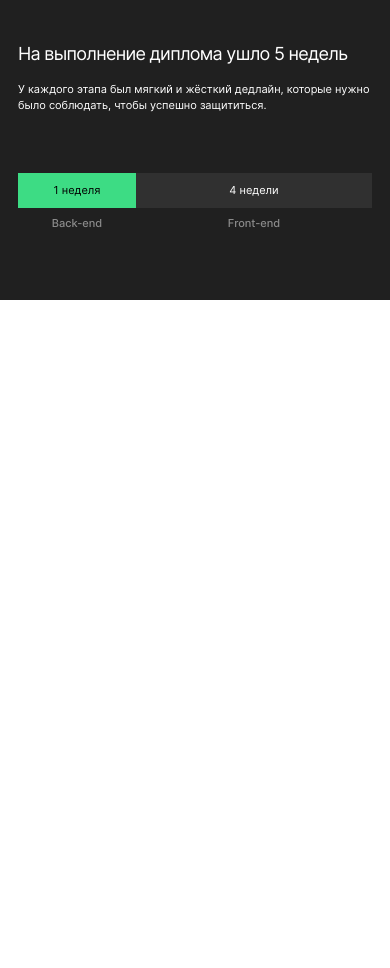
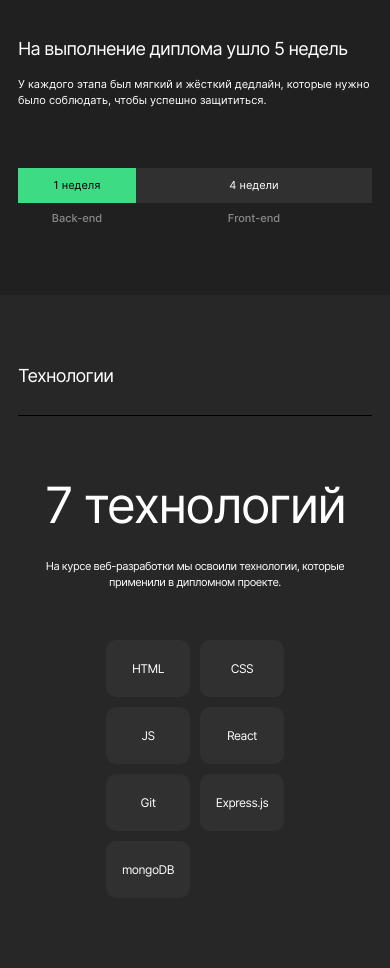
Before and after one commit to vasiatca/movies-explorer-frontend, a React app: page / in a window 390 px wide. Shown: the part 959-1927 px from the top of the page. Before the commit the page ends 1259 px from the top, so only its background shows below. Built offline with nearby package versions, Linux system fonts and the light colour scheme.

Commit message:
landing (create Techs)

```diff
--- a/src/components/AboutProject/AboutProject.css
+++ b/src/components/AboutProject/AboutProject.css
@@ -144,6 +144,7 @@
 
   .about-project__title {
     font-size: 18px;
+    line-height: 22px;
     padding-bottom: 28px;
   }
 
--- a/src/components/Main/Main.js
+++ b/src/components/Main/Main.js
@@ -4,7 +4,7 @@ import Header from "../Header/Header";
 import Promo from "../Promo/Promo";
 // import NavTab from "../NavTab/NavTab";
 import AboutProject from "../AboutProject/AboutProject";
-// import Techs from "../Techs/Techs";
+import Techs from "../Techs/Techs";
 // import AboutMe from "../AboutMe/AboutMe";
 // import Portfolio from "../Portfolio/Portfolio";
 
@@ -15,7 +15,7 @@ function Main() {
       <Promo />
       {/* <NavTab /> */}
       <AboutProject />
-      {/* <Techs /> */}
+      <Techs />
       {/* <AboutMe /> */}
       {/* <Portfolio /> */}
     </>
--- a/src/components/Techs/Techs.css
+++ b/src/components/Techs/Techs.css
@@ -0,0 +1,142 @@
+.techs {
+  width: 100%;
+  background: #272727;
+  padding-top: 100px;
+  padding-right: 70px;
+  padding-bottom: 100px;
+  padding-left: 70px;
+}
+
+.techs__title {
+  font-style: normal;
+  font-weight: 400;
+  font-size: 22px;
+  line-height: 27px;
+  letter-spacing: -0.04em;
+  color: #FFFFFF;
+  border-bottom: 1px solid #DADADA;
+  margin: 0;
+  padding-bottom: 23px;
+}
+
+/* .techs__container {
+
+} */
+
+.techs__subtitle {
+  font-style: normal;
+  font-weight: 400;
+  font-size: 50px;
+  line-height: 58px;
+  text-align: center;
+  letter-spacing: -0.04em;
+  color: #FFFFFF;
+  margin-top: 90px;
+  margin-right: auto;
+  margin-bottom: 0;
+  margin-left: auto;
+}
+
+.techs__info {
+  font-style: normal;
+  font-weight: 400;
+  font-size: 14px;
+  line-height: 20px;
+  text-align: center;
+  letter-spacing: -0.04em;
+  color: #FFFFFF;
+  margin-top: 26px;
+  margin-right: auto;
+  margin-bottom: 100px;
+  margin-left: auto;
+  max-width: 460px;
+}
+
+.techs__list {
+  display: grid;
+  grid-template-columns: repeat(auto-fit, 90px);
+  gap: 10px;
+  list-style: none;
+  align-items: center;
+  justify-content:center;
+  padding: 0;
+  margin: 0;
+}
+
+.techs__list-item {
+  font-weight: 400;
+  font-size: 14px;
+  letter-spacing: -0.04em;
+  color: #FFFFFF;
+  text-align: center;
+  border-radius: 10px;
+  width: 90px;
+  height: 60px;
+  background: #303030;;
+  display: flex;
+  align-items: center;
+  justify-content: center;
+}
+
+@media (max-width: 768px) {
+  .techs {
+    padding-top: 90px;
+    padding-right: 50px;
+    padding-bottom: 90px;
+    padding-left: 50px;
+  }
+
+  .techs__subtitle {
+    margin-top: 80px;
+  }
+
+  .techs__info {
+    font-size: 12px;
+    line-height: 18px;
+    margin-top: 22px;
+    margin-bottom: 83px;
+  }
+
+  .techs__list {
+    width: 100%;
+    grid-template-columns: repeat(auto-fit, minmax(84px, 1fr));
+  }
+
+  .techs__list-item {
+    font-size: 12px;
+    line-height: 15px;
+    width: 84px;
+    height: 57px;
+  }
+}
+
+@media (max-width: 500px) {
+  .techs {
+    padding-top: 70px;
+    padding-right: 18px;
+    padding-bottom: 70px;
+    padding-left: 18px;
+  }
+
+  .techs__title {
+    font-size: 18px;
+    line-height: 22px;
+    padding-bottom: 28px;
+    border-bottom: 1px solid #000000;
+  }
+
+  .techs__subtitle {
+    margin-top: 60px;
+  }
+
+  .techs__info {
+    font-size: 11px;
+    line-height: 16px;
+    margin-top: 24px;
+    margin-bottom: 50px;
+  }
+
+  .techs__list {
+    grid-template-columns: repeat(2, 84px);
+  }
+}
--- a/src/components/Techs/Techs.js
+++ b/src/components/Techs/Techs.js
@@ -0,0 +1,27 @@
+import React from "react";
+import "./Techs.css";
+
+function Techs() {
+  return (
+    <section className="techs">
+      <h2 className="techs__title">Технологии</h2>
+      <div className="techs__container">
+        <h3 className="techs__subtitle">7 технологий</h3>
+        <p className="techs__info">
+          На курсе веб-разработки мы освоили технологии, которые применили в дипломном проекте.
+        </p>
+        <ul className="techs__list">
+          <li className="techs__list-item">HTML</li>
+          <li className="techs__list-item">CSS</li>
+          <li className="techs__list-item">JS</li>
+          <li className="techs__list-item">React</li>
+          <li className="techs__list-item">Git</li>
+          <li className="techs__list-item">Express.js</li>
+          <li className="techs__list-item">mongoDB</li>
+        </ul>
+      </div>
+    </section>
+  )
+}
+
+export default Techs;
```
